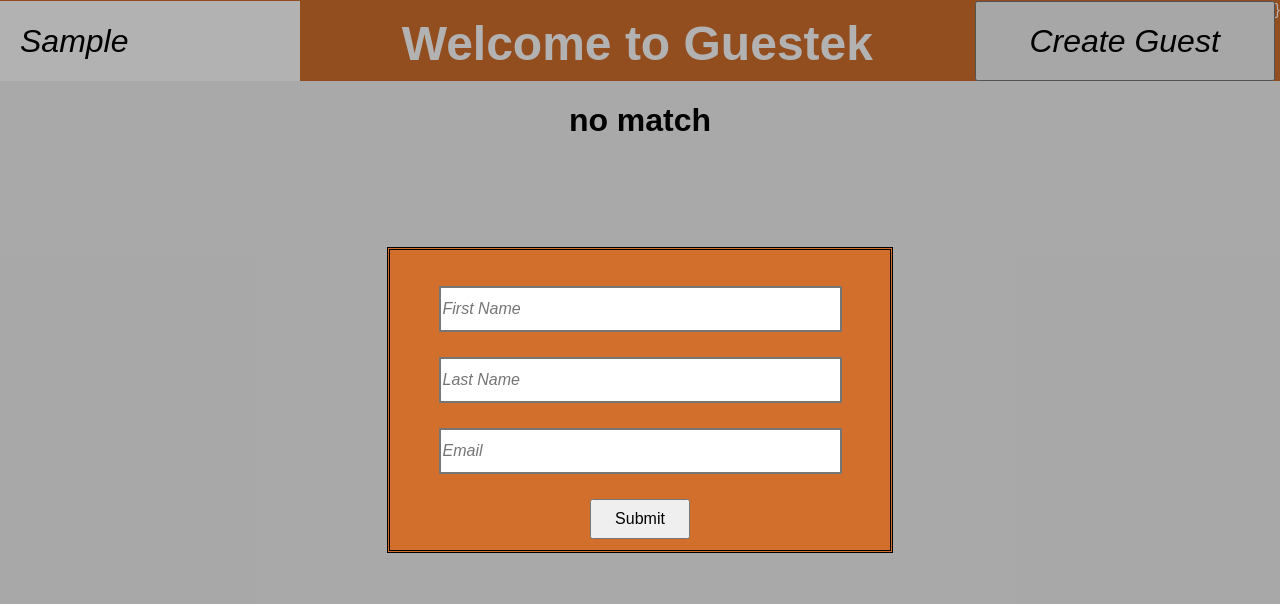
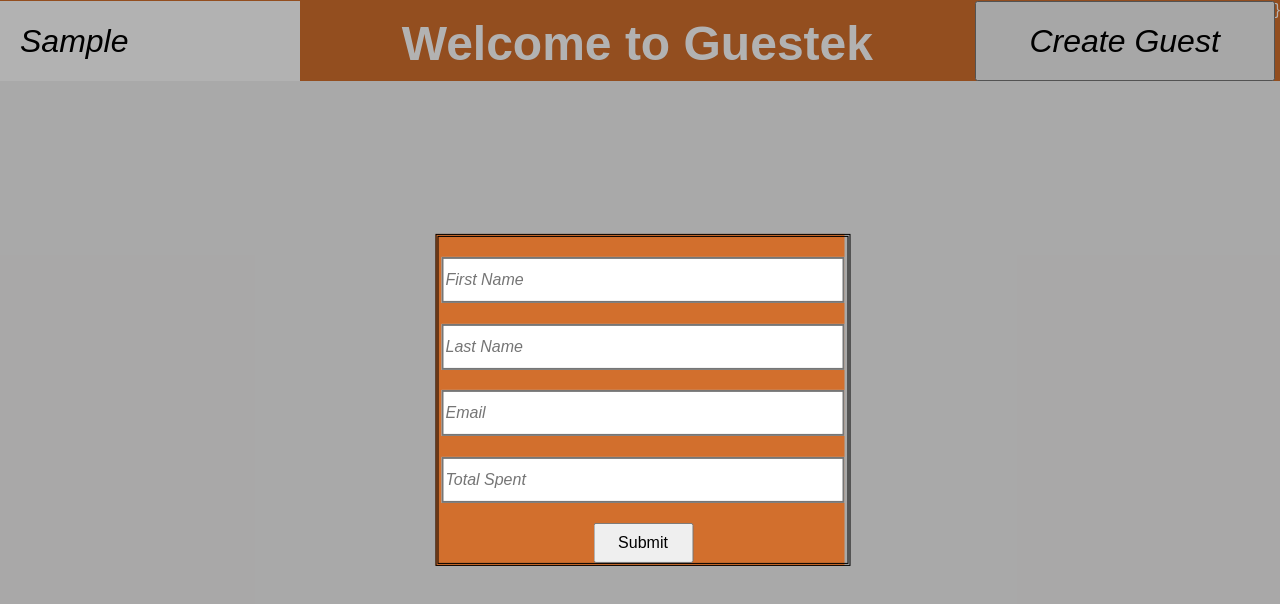
Before and after one commit to nealrea/Guestek, a React (Create React App) app in the folder client/: page / in a window 1280 px wide. Both pictures are taken after typing "Sample" into the empty fields and a click on the button "Create Guest". Shown: the top 604 px of the page. Built offline with nearby package versions, Linux system fonts and the light colour scheme; no server answers.

Commit message:
add 'totalSpent' to POST route for easy guest additions

```diff
--- a/client/src/App.css
+++ b/client/src/App.css
@@ -46,8 +46,8 @@ html {
 .input_form {
   align-content: center;
   display: inline-block;
-  height: 300px;
-  width: 500px;
+  height: 100%;
+  width: 100%;
   border-style: double;
   border-color: black;
 }
--- a/client/src/App.js
+++ b/client/src/App.js
@@ -28,11 +28,13 @@ class CreateGuest extends Component {
     var fname;
     var lname;
     var email;
+    var totalSpent;
     e.preventDefault();
     fname = this.refs.fname.value;
     lname = this.refs.lname.value;
     email = this.refs.email.value;
-    this.props.onSubmit(fname,lname,email);
+    totalSpent = this.refs.totalSpent.value;
+    this.props.onSubmit(fname,lname,email,totalSpent);
   }
 
   render() {
@@ -42,6 +44,7 @@ class CreateGuest extends Component {
         <input ref="fname" className="input_bar" placeholder="First Name"/>
         <input ref="lname" className="input_bar" placeholder="Last Name"/>
         <input ref="email" className="input_bar" placeholder="Email"/>
+        <input ref="totalSpent" className="input_bar" placeholder="Total Spent"/>
         <button className="submit" onClick={this.handleClick}>Submit</button>
       </form>
     );
@@ -126,6 +129,7 @@ class App extends Component {
       fName: '',
       lName: '',
       email: '',
+      totalSpent: 0,
       searchResults: 'no match',
       db: []
     };
@@ -185,7 +189,7 @@ class App extends Component {
     console.log(this.state);
   };
 
-  postDB = (fname,lname,email) => {
+  postDB = (fname,lname,email,totalSpent) => {
     fetch('/api/guests', {
       method: 'POST',
       headers: {
@@ -196,6 +200,7 @@ class App extends Component {
         firstName: fname,
         lastName: lname,
         email: email,
+        totalSpent: totalSpent,
       }),
     });
     //console.log(this.state);
@@ -208,16 +213,17 @@ class App extends Component {
     this.searchDB(name);
   };
 
-  onCreate = (fname,lname,email) => {
+  onCreate = (fname,lname,email,totalSpent) => {
     this.setState({
       fName: fname,
       lName: lname,
       email: email,
+      totalSpent: totalSpent,
       isModalOpen: false,
     }, () => {
       console.log(this.state);
     });
-    this.postDB(fname,lname,email);
+    this.postDB(fname,lname,email,totalSpent);
 
   }
 
@@ -232,7 +238,7 @@ class App extends Component {
             <CreateGuest className="Form" onSubmit={this.onCreate}/>
           </Modal>
         </header>
-        <Results results={this.state.searchResults}/>
+        {/*<Results results={this.state.searchResults}/>*/}
         <Bubbles data={this.state.db} width="1000px" height="1000px"/>
       </div>
     );
```
Also changed, not shown: 1 other file (tests, documents, lock files or other folders).
